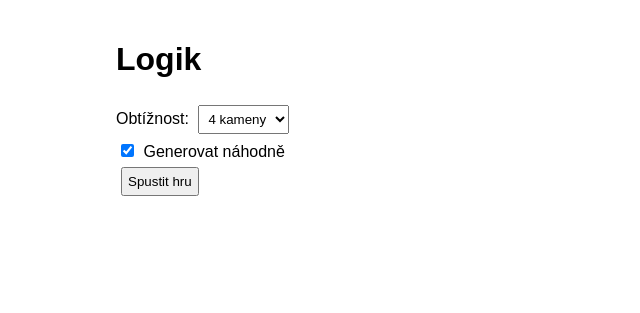
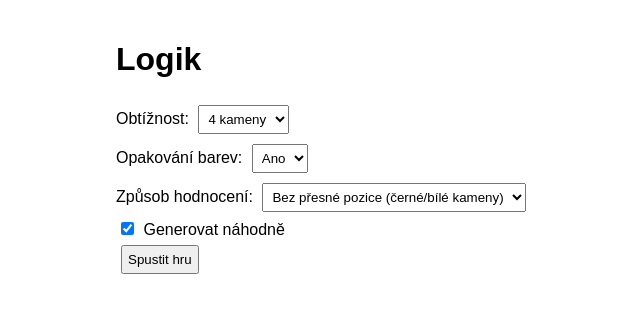
Before and after one commit to mr12n21/soutez-programovani-2025, a Flask app: page / in a window 1280 px wide. Shown: the top 313 px of the page, without its empty margins (124-764 px from the left). Run offline with Flask 3, Linux system fonts and the light colour scheme.

Commit message:
update html

```diff
--- a/logik/templates/home.html
+++ b/logik/templates/home.html
@@ -11,6 +11,16 @@
         <select name="difficulty" id="difficulty">
             <option value="4">4 kameny</option>
             <option value="5">5 kamenů</option>
+        </select><br>
+        <label>Opakování barev:</label>
+        <select name="allow_repetition" id="allow_repetition">
+            <option value="yes">Ano</option>
+            <option value="no">Ne</option>
+        </select><br>
+        <label>Způsob hodnocení:</label>
+        <select name="evaluation_mode" id="evaluation_mode">
+            <option value="no_position" selected>Bez přesné pozice (černé/bílé kameny)</option>
+            <option value="exact_position">Přesná pozice (čísla)</option>
         </select><br>
         <label><input type="checkbox" name="generate_random" checked id="generate_random"> Generovat náhodně</label><br>
         <div id="manual_input" style="display:none;">
```
Also changed, not shown: logik/templates/game.html (+13 -7 lines).
